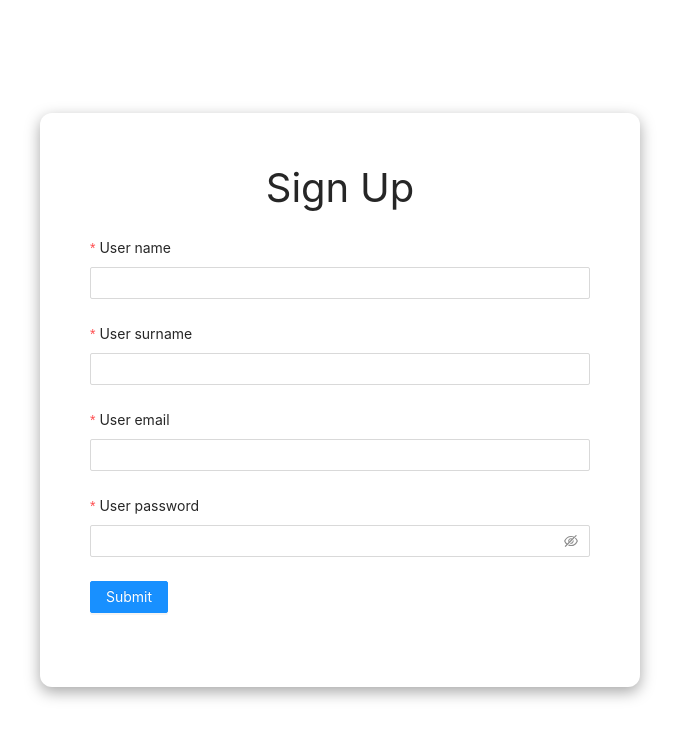
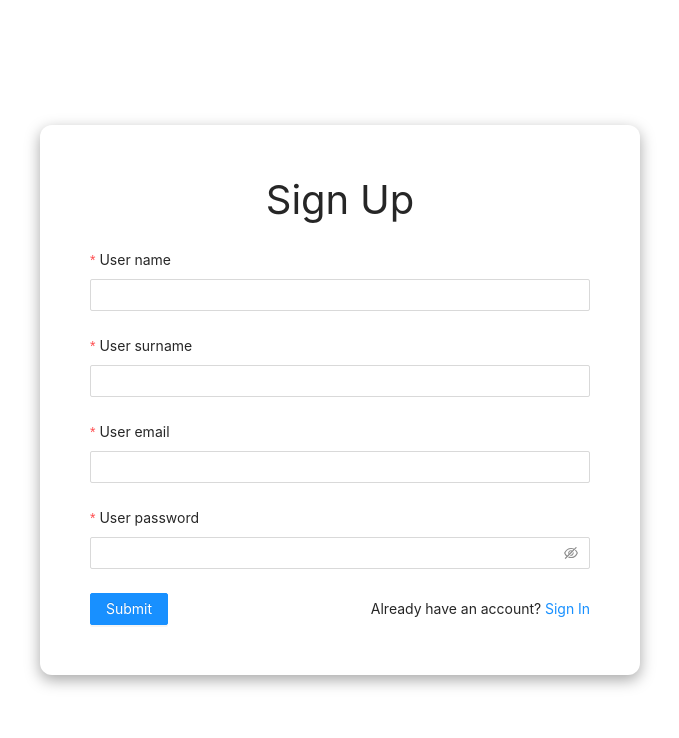
Before and after one commit to Yuriy-27/test-app, a React (Create React App) app: page /register in a window 1280 px wide. Shown: the top 738 px of the page, without its empty margins (300-979 px from the left). Built offline with nearby package versions, Linux system fonts and the light colour scheme; no server answers.

Commit message:
feat: firebase create user functionality

```diff
--- a/src/components/SignInForm/SignInForm.module.scss
+++ b/src/components/SignInForm/SignInForm.module.scss
@@ -11,3 +11,14 @@
   text-align: center;
   margin-bottom: 24px;
 }
+
+.FormItem {
+  margin-bottom: 0;
+}
+
+.SubmitSection {
+  width: 100%;
+  display: flex;
+  align-items: center;
+  justify-content: space-between;
+}
--- a/src/components/SignInForm/SignInForm.tsx
+++ b/src/components/SignInForm/SignInForm.tsx
@@ -1,5 +1,6 @@
 import { Button, Form, Input } from 'antd';
 import React, { FC } from 'react';
+import { Link } from 'react-router-dom';
 
 import styles from './SignInForm.module.scss';
 
@@ -38,12 +39,16 @@ const SignInForm: FC = () => {
         >
           <Input.Password />
         </Form.Item>
-
-        <Form.Item>
-          <Button type='primary' htmlType='submit'>
-            Submit
-          </Button>
-        </Form.Item>
+        <div className={styles.SubmitSection}>
+          <Form.Item className={styles.FormItem}>
+            <Button type='primary' htmlType='submit'>
+              Submit
+            </Button>
+          </Form.Item>
+          <div className='sign-up__link'>
+            Need an account? <Link to='/register'>Sign Up</Link>
+          </div>
+        </div>
       </Form>
     </div>
   );
--- a/src/components/SignUpForm/SignUpForm.module.scss
+++ b/src/components/SignUpForm/SignUpForm.module.scss
@@ -12,3 +12,14 @@
   text-align: center;
   margin-bottom: 24px;
 }
+
+.FormItem {
+  margin-bottom: 0;
+}
+
+.SubmitSection {
+  width: 100%;
+  display: flex;
+  align-items: center;
+  justify-content: space-between;
+}
--- a/src/components/SignUpForm/SignUpForm.tsx
+++ b/src/components/SignUpForm/SignUpForm.tsx
@@ -1,6 +1,11 @@
 import { Button, Form, Input } from 'antd';
+import { createUserWithEmailAndPassword, updateProfile } from 'firebase/auth';
 import React, { FC } from 'react';
+import { Link, useNavigate } from 'react-router-dom';
 
+import { login } from '../../features/userSlice';
+import { auth } from '../../firebaseConfig';
+import { useAppDispatch } from '../../hooks/redux';
 import styles from './SignUpForm.module.scss';
 
 /* eslint-disable no-template-curly-in-string */
@@ -19,9 +24,39 @@ const validateMessages = {
 };
 /* eslint-enable no-template-curly-in-string */
 
+interface FormValues {
+  name: string;
+  surname: string;
+  email: string;
+  password: string;
+}
+
 const SignUpForm: FC = () => {
-  const onFinish = (values: any) => {
-    console.log('Success:', values);
+  const dispatch = useAppDispatch();
+  const navigate = useNavigate();
+
+  const onFinish = (values: FormValues) => {
+    // console.log('Success:', values);
+    createUserWithEmailAndPassword(auth, values.email, values.password)
+      .then((userAuth) => {
+        console.log(userAuth);
+        // Update the newly created user with a display name and a picture
+        updateProfile(userAuth.user, {
+          displayName: `${values.name} ${values.surname}`
+        });
+        // Dispatch the user information for persistence in the redux state
+        dispatch(
+          login({
+            email: userAuth.user.email,
+            uid: userAuth.user.uid,
+            displayName: `${values.name} ${values.surname}`
+          })
+        );
+        navigate('/');
+      })
+      .catch((err) => {
+        console.log(err);
+      });
   };
 
   const onFinishFailed = (errorInfo: any) => {
@@ -77,11 +112,16 @@ const SignUpForm: FC = () => {
           <Input.Password />
         </Form.Item>
 
-        <Form.Item>
-          <Button type='primary' htmlType='submit'>
-            Submit
-          </Button>
-        </Form.Item>
+        <div className={styles.SubmitSection}>
+          <Form.Item className={styles.FormItem}>
+            <Button type='primary' htmlType='submit'>
+              Submit
+            </Button>
+          </Form.Item>
+          <div className='sign-in__link'>
+            Already have an account? <Link to='/login'>Sign In</Link>
+          </div>
+        </div>
       </Form>
     </div>
   );
--- a/src/firebaseConfig.ts
+++ b/src/firebaseConfig.ts
@@ -1,8 +1,8 @@
-import firebase from 'firebase/app';
+import { initializeApp } from 'firebase/app';
 import { getAuth } from 'firebase/auth';
 import { getFirestore } from 'firebase/firestore/lite';
 
-const app = firebase.initializeApp({
+export const app = initializeApp({
   apiKey: process.env.REACT_APP_FIREBASE_API_KEY,
   authDomain: process.env.REACT_APP_FIREBASE_AUTH_DOMAIN,
   projectId: process.env.REACT_APP_FIREBASE_PROJECT_ID,
@@ -14,5 +14,3 @@ const app = firebase.initializeApp({
 
 export const db = getFirestore(app);
 export const auth = getAuth(app);
-
-export default app;
--- a/src/router/appRouter.tsx
+++ b/src/router/appRouter.tsx
@@ -1,12 +1,14 @@
 import React, { FC } from 'react';
 import { Navigate, Route, Routes } from 'react-router-dom';
 
+import { selectUser } from '../features/userSlice';
+import { useAppSelector } from '../hooks/redux';
 import { privateRoutes, publicRoutes } from './routes';
 
 const AppRouter: FC = () => {
-  const userToken = null;
+  const user = useAppSelector(selectUser);
 
-  if (userToken) {
+  if (user) {
     return (
       <Routes>
         {privateRoutes.map(
@@ -21,11 +23,9 @@ const AppRouter: FC = () => {
 
   return (
     <Routes>
-      {publicRoutes.map(
-        (route: { path: string; element: React.ReactElement }) => (
-          <Route path={route.path} element={route.element} key={route.path} />
-        )
-      )}
+      {publicRoutes.map((route: { path: string; element: React.ReactNode }) => (
+        <Route path={route.path} element={route.element} key={route.path} />
+      ))}
       <Route path='*' element={<Navigate to='/login' />} />
     </Routes>
   );
```
